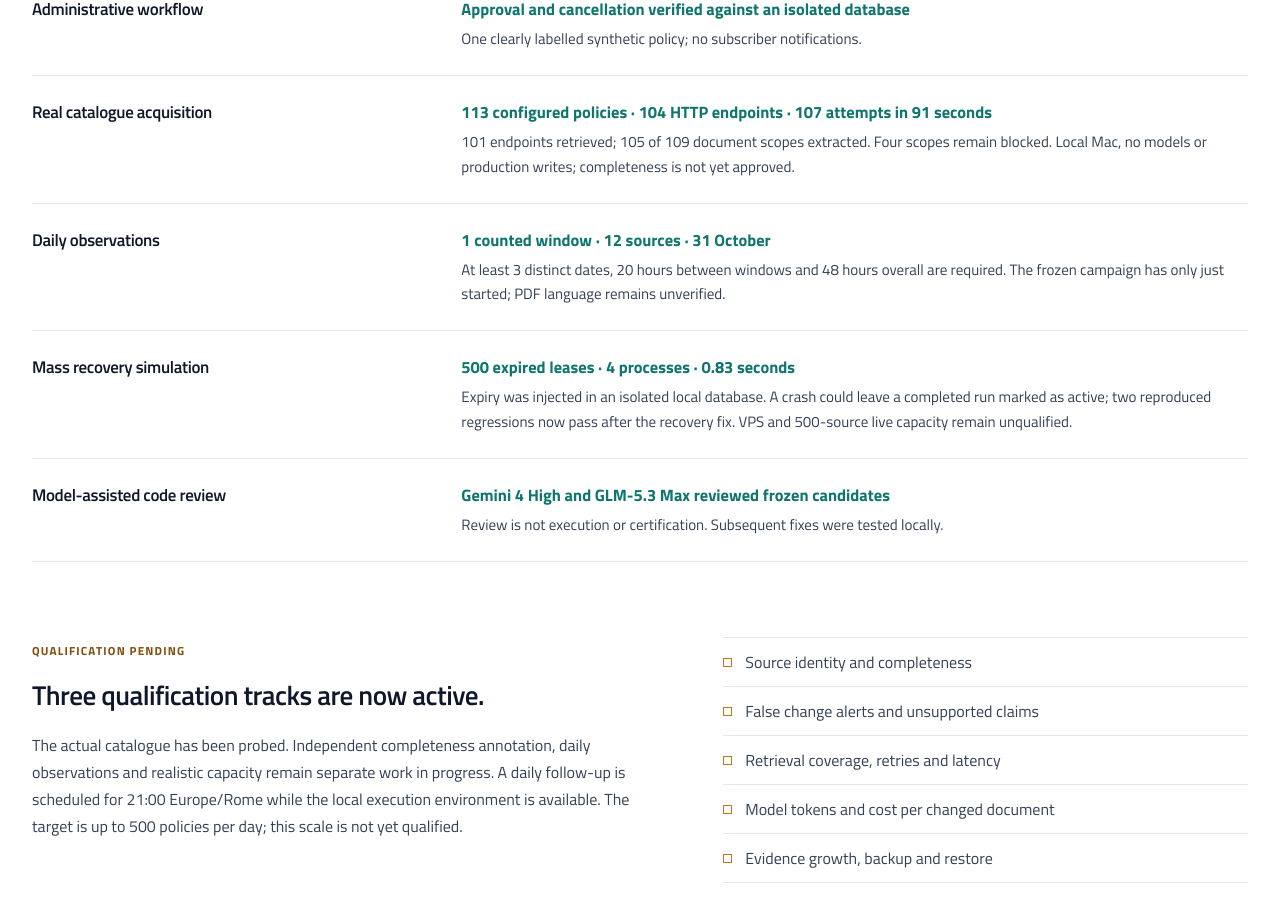
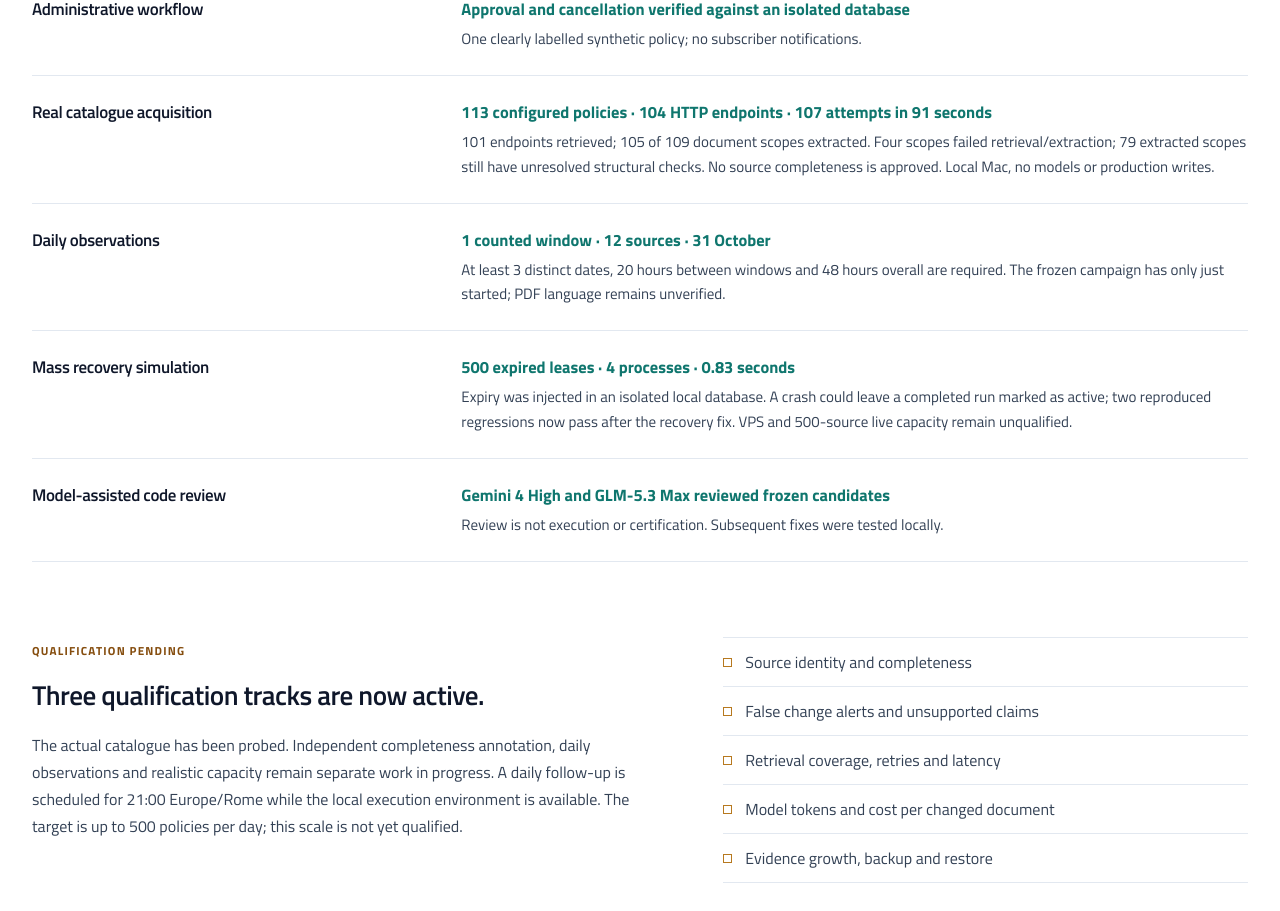
Before and after one commit to sev7enITA/policywatcher, a Next.js app: page /engine-6-preview in a window 1280 px wide. Shown: the part 6734-7645 px from the top of the page. Built offline with nearby package versions, Linux system fonts and the light colour scheme.

Commit message:
docs(site): disclose unresolved structural checks in catalogue results

```diff
--- a/src/app/engine-6-preview/page.tsx
+++ b/src/app/engine-6-preview/page.tsx
@@ -66,7 +66,7 @@ const copy = {
       ['Engine-specific tests', '120 engine regressions + 16 daily-campaign checks', 'A 500-record scheduling test is not 500 successful Internet retrievals.'],
       ['Build and static checks', 'Production build and TypeScript passed; lint had no errors', '15 pre-existing web lint warnings remain; no independent dynamic security audit is claimed.'],
       ['Administrative workflow', 'Approval and cancellation verified against an isolated database', 'One clearly labelled synthetic policy; no subscriber notifications.'],
-      ['Real catalogue acquisition', '113 configured policies · 104 HTTP endpoints · 107 attempts in 91 seconds', '101 endpoints retrieved; 105 of 109 document scopes extracted. Four scopes remain blocked. Local Mac, no models or production writes; completeness is not yet approved.'],
+      ['Real catalogue acquisition', '113 configured policies · 104 HTTP endpoints · 107 attempts in 91 seconds', '101 endpoints retrieved; 105 of 109 document scopes extracted. Four scopes failed retrieval/extraction; 79 extracted scopes still have unresolved structural checks. No source completeness is approved. Local Mac, no models or production writes.'],
       ['Daily observations', '1 counted window · 12 sources · 31 October', 'At least 3 distinct dates, 20 hours between windows and 48 hours overall are required. The frozen campaign has only just started; PDF language remains unverified.'],
       ['Mass recovery simulation', '500 expired leases · 4 processes · 0.83 seconds', 'Expiry was injected in an isolated local database. A crash could leave a completed run marked as active; two reproduced regressions now pass after the recovery fix. VPS and 500-source live capacity remain unqualified.'],
       ['Model-assisted code review', 'Gemini 4 High and GLM-5.3 Max reviewed frozen candidates', 'Review is not execution or certification. Subsequent fixes were tested locally.'],
@@ -139,7 +139,7 @@ const copy = {
       ['Test specifici del motore', '120 regressioni del motore + 16 controlli della campagna giornaliera', 'Un test di pianificazione con 500 record non equivale a 500 recuperi Internet riusciti.'],
       ['Build e controlli statici', 'Build di produzione e TypeScript superati; lint senza errori', 'Restano 15 warning web preesistenti; nessun audit dinamico indipendente di sicurezza è attestato.'],
       ['Flusso amministrativo', 'Approvazione e annullamento verificati su DB isolato', 'Una policy sintetica esplicitamente indicata; nessun invio agli iscritti.'],
-      ['Recupero del catalogo reale', '113 policy configurate · 104 indirizzi HTTP · 107 tentativi in 91 secondi', '101 indirizzi recuperati; 105 dei 109 ambiti documentali estratti. Quattro ambiti restano bloccati. Prova sul Mac, senza modelli o scritture in produzione; completezza ancora da approvare.'],
+      ['Recupero del catalogo reale', '113 policy configurate · 104 indirizzi HTTP · 107 tentativi in 91 secondi', '101 indirizzi recuperati; 105 dei 109 ambiti documentali estratti. Quattro ambiti bloccati nel recupero/estrazione; 79 estrazioni hanno controlli strutturali irrisolti. Nessuna fonte approvata per completezza. Prova sul Mac, senza modelli o scritture in produzione.'],
       ['Osservazioni giornaliere', '1 finestra conteggiata · 12 fonti · 31 ottobre', 'Servono almeno 3 date distinte, 20 ore tra finestre e 48 ore complessive. La campagna congelata è appena iniziata; la lingua del PDF resta da verificare.'],
       ['Simulazione del recupero massivo', '500 assegnazioni scadute · 4 processi · 0,83 secondi', 'Scadenza introdotta artificialmente in un database locale isolato. Un crash poteva lasciare attiva una scansione già conclusa: due regressioni riprodotte sono ora corrette. VPS e capacità su 500 fonti live restano da qualificare.'],
       ['Revisione del codice con modelli', 'Gemini 4 High e GLM-5.3 Max hanno revisionato candidati congelati', 'La revisione non è esecuzione né certificazione. Le correzioni successive sono state testate localmente.'],
```
